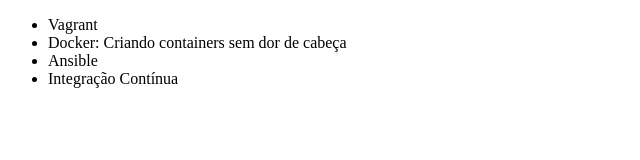
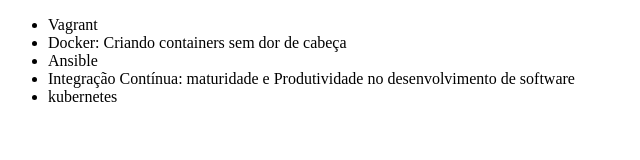
Before and after one commit to SSSchultz/alra-git, a plain HTML site: page index.html in a window 1280 px wide. Shown: the whole page, without its empty margins (0-640 px from the left). Drawn offline with Linux system fonts and the light colour scheme.

Commit message:
correção de textos

```diff
--- a/index.html
+++ b/index.html
@@ -9,7 +9,8 @@
         <li>Vagrant</li>
         <li>Docker: Criando containers sem dor de cabeça</li>
         <li>Ansible</li>
-        <li>Integração Contínua</li>
+        <li>Integração Contínua: maturidade e Produtividade no desenvolvimento de software</li>
+        <li>kubernetes</li>
     </ul>
 </body>
 </html>
```
